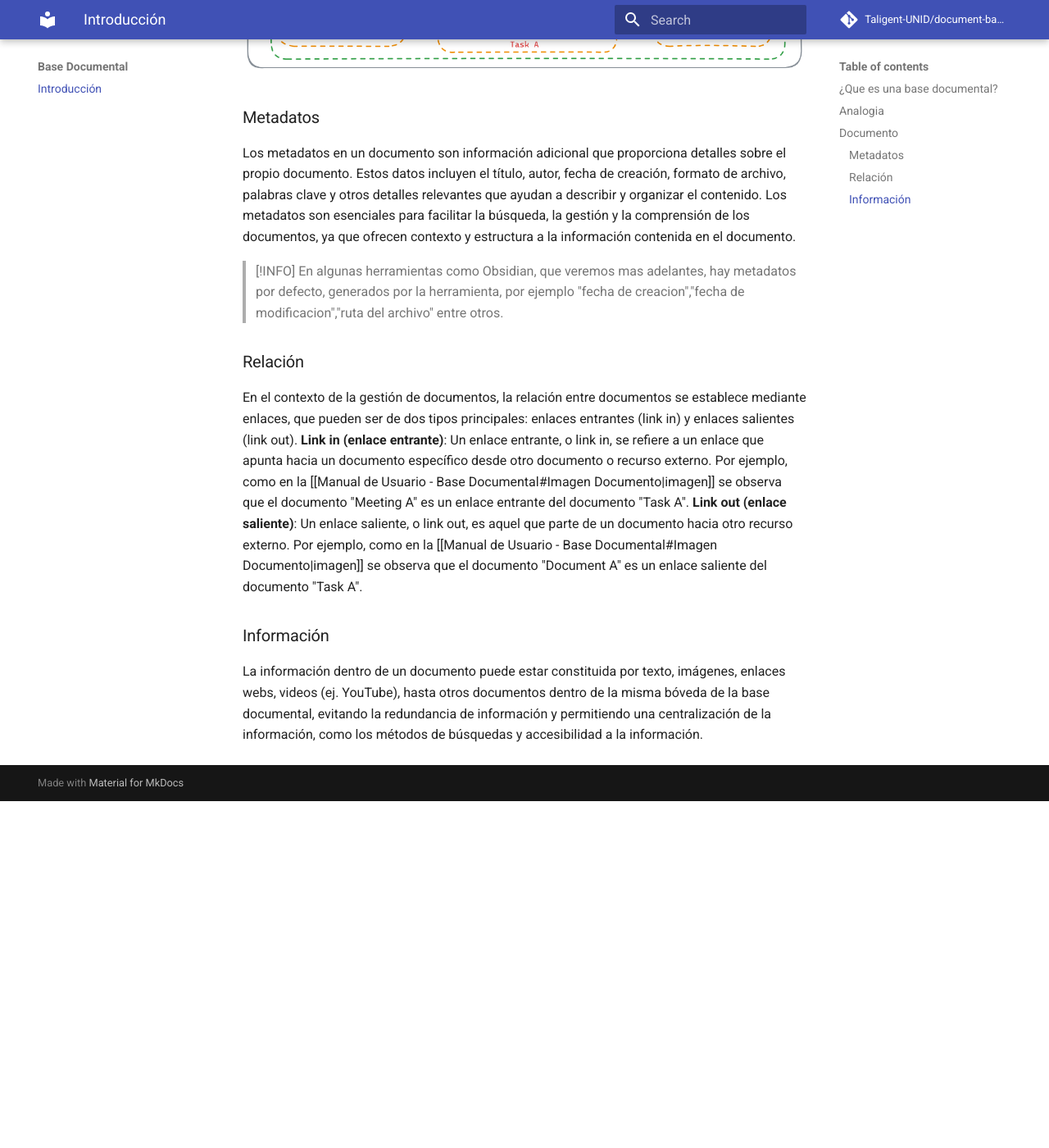
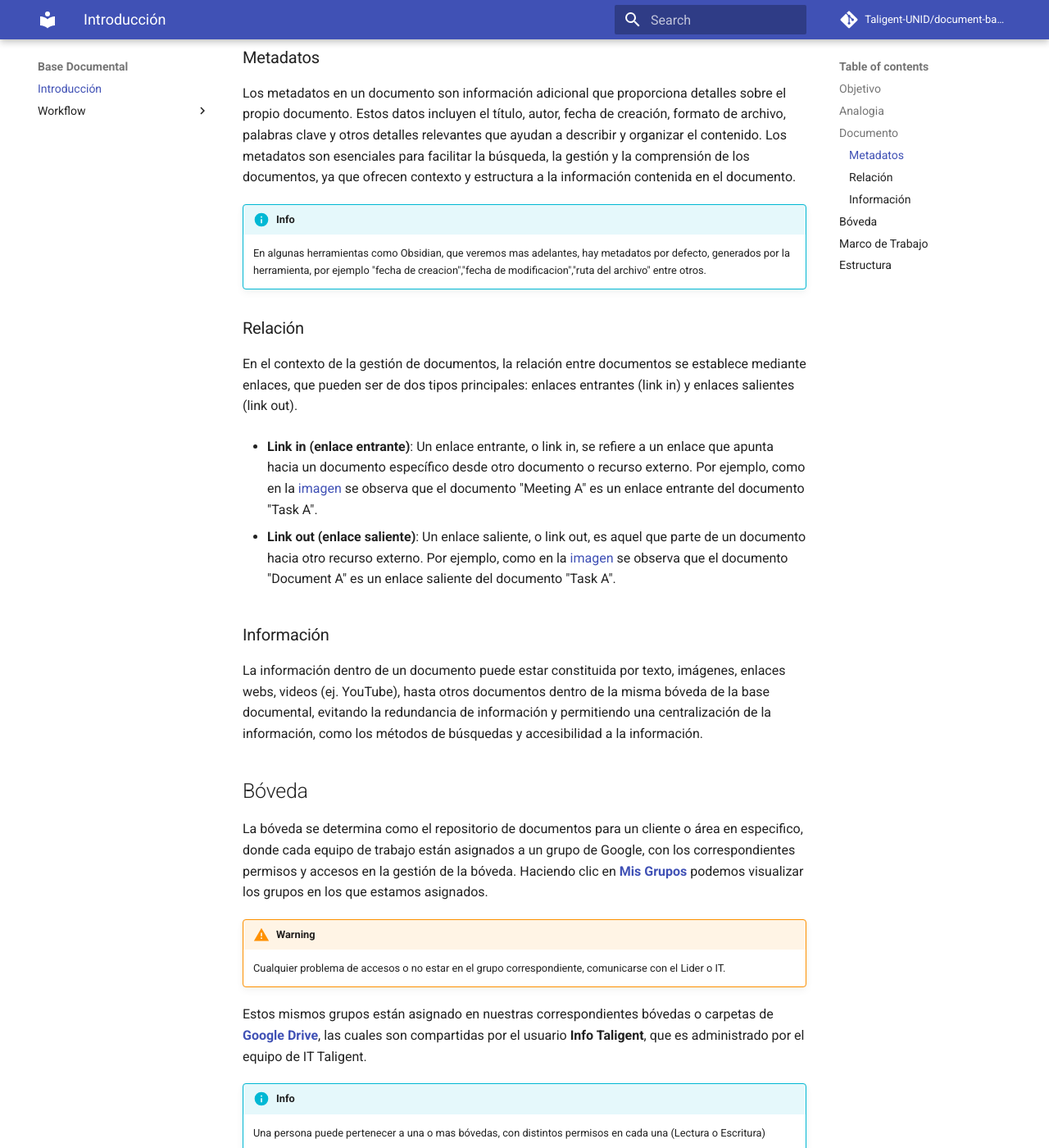
Before and after one commit to Taligent-UNID/document-base, an MkDocs documentation site: the page built from docs/index.md, in a window 1280 px wide and 1400 px high, scrolled down 1180 px. Shown: the whole window at 82% size. Built offline with MkDocs 1.6.1 and Material for MkDocs 9.7.7, drawn with Linux system fonts in a browser that asks for light colours; comment, search, counter and statistics services are not loaded; before the commit the page ends 2157 px from its top, so only the background shows below that; some of the changed text lies outside the part shown.

Commit message:
workflow base-documental

```diff
--- a/docs/index.md
+++ b/docs/index.md
@@ -1,21 +1,40 @@
 # Introducción
-## ¿Que es una base documental?
-La base documental tiene como propósito centralizar, organizar, acceder y buscar de una manera mas rápida y eficiente la información, facilitando la productividad de los equipos como la mejora continua de los proyectos.
+## Objetivo
+La base documental tiene como objetivo centralizar, organizar, catalogar y disponer de una manera mas rápida y eficiente la información, facilitando la productividad de los equipos como la mejora continua de los proyectos.
 ## Analogia
-Una base documental es lo mas cercano a una base de datos, pero esta misma almacena la información en archivos o documentos, normalmente en tipo de extensión [Markdown(.md)](https://www.markdownguide.org/) , logrando una forma de edición rápida y flexible.
+Una base documental es lo mas cercano a una base de datos, pero esta misma almacena la información en archivos o documentos, normalmente en tipo de extensión [Markdown(.md)](https://www.markdownguide.org/) , logrando una forma de edición mas rápida y flexible.
 ![base-documental-analogia](assets/images/base-documental-analogia.png)
 ## Documento
-Los documentos son la unidad mas chica de una base documental, y la mas esencial para poder trabajar con ellos utilizando tres características que pertenecen a cada documento.
+Los documentos son la unidad mas chica de una base documental, para poder trabajar con ellos utilizamos tres características que pertenecen a cada documento.
 ![base-documental-documento](assets/images/base-documental-documento.png)
 ### Metadatos
 Los metadatos en un documento son información adicional que proporciona detalles sobre el propio documento. Estos datos incluyen el título, autor, fecha de creación, formato de archivo, palabras clave y otros detalles relevantes que ayudan a describir y organizar el contenido. Los metadatos son esenciales para facilitar la búsqueda, la gestión y la comprensión de los documentos, ya que ofrecen contexto y estructura a la información contenida en el documento.
->[!INFO]
-> En algunas herramientas como Obsidian, que veremos mas adelantes, hay metadatos por defecto, generados por la herramienta, por ejemplo "fecha de creacion","fecha de modificacion","ruta del archivo" entre otros.
+!!! info
+    En algunas herramientas como Obsidian, que veremos mas adelantes, hay metadatos por defecto, generados por la herramienta, por ejemplo "fecha de creacion","fecha de modificacion","ruta del archivo" entre otros.
 ### Relación
 En el contexto de la gestión de documentos, la relación entre documentos se establece mediante enlaces, que pueden ser de dos tipos principales: enlaces entrantes (link in) y enlaces salientes (link out).
-**Link in (enlace entrante)**: Un enlace entrante, o link in, se refiere a un enlace que apunta hacia un documento específico desde otro documento o recurso externo.
-Por ejemplo, como en la [[Manual de Usuario - Base Documental#Imagen Documento|imagen]] se observa que el documento "Meeting A" es un enlace entrante del documento "Task A".
-**Link out (enlace saliente)**: Un enlace saliente, o link out, es aquel que parte de un documento hacia otro recurso externo.
-Por ejemplo, como en la [[Manual de Usuario - Base Documental#Imagen Documento|imagen]] se observa que el documento "Document A" es un enlace saliente del documento "Task A".
+
+- **Link in (enlace entrante)**: Un enlace entrante, o link in, se refiere a un enlace que apunta hacia un documento específico desde otro documento o recurso externo. Por ejemplo, como en la [imagen](assets/images/base-documental-documento.png) se observa que el documento "Meeting A" es un enlace entrante del documento "Task A".
+
+- **Link out (enlace saliente)**: Un enlace saliente, o link out, es aquel que parte de un documento hacia otro recurso externo. Por ejemplo, como en la [imagen](assets/images/base-documental-documento.png) se observa que el documento "Document A" es un enlace saliente del documento "Task A".
 ### Información
 La información dentro de un documento puede estar constituida por texto, imágenes, enlaces webs, videos (ej. YouTube), hasta otros documentos dentro de la misma bóveda de la base documental, evitando la redundancia de información y permitiendo una centralización de la información, como los métodos de búsquedas y accesibilidad a la información.
+## Bóveda
+La bóveda se determina como el repositorio de documentos para un cliente o área en especifico, donde cada equipo de trabajo están asignados a un grupo de Google, con los correspondientes permisos y accesos en la gestión de la bóveda.
+Haciendo clic en  **[Mis Grupos](https://groups.google.com/my-groups)** podemos visualizar los grupos en los que estamos asignados.
+!!! warning
+    Cualquier problema de accesos o no estar en el grupo correspondiente, comunicarse con el Lider o IT.
+
+Estos mismos grupos están asignado en nuestras correspondientes bóvedas o carpetas de **[Google Drive](https://drive.google.com/drive/u/0/shared-with-me?q=type:folder%20owner:info%40taligent.com.ar**)**, las cuales son compartidas por el usuario **Info Taligent**, que es administrado por el equipo de IT Taligent.
+
+!!! info
+    Una persona puede pertenecer a una o mas bóvedas, con distintos permisos en cada una (Lectura o Escritura)
+## Marco de Trabajo
+En nuestro marco de trabajo de la Base Documental utilizaremos la herramienta [Obsidian](https://obsidian.md/), que nos permite trabajar localmente con archivos Markdown y poder editar, buscar y catalogar de forma practica los documentos que vayamos gestionando en nuestra bóveda.
+## Estructura
+La estructura de carpetas de la bóveda se define bajo cada uno de los tipos de documentos que son necesarios en toda gestión de proyectos dentro de una base documental.
+![estructura](assets/images/base-documental-estructura.png)
+
+Para determinar el uso de cada uno de los distintos tipos de documentos, se necesita comprender un flujo de trabajo dentro de la base documental.
+
+[Flujo de Trabajo](workflow/index.md)
--- a/mkdocs.yml
+++ b/mkdocs.yml
@@ -6,3 +6,8 @@
 
 theme:
   name: material
+
+markdown_extensions:
+  - admonition
+  - pymdownx.details
+  - pymdownx.superfences
```
Also changed, not shown: docs/workflow/index.md (added, +20 -0 lines), docs/assets/images/base-documental-documento.png, docs/assets/images/base-documental-estructura.png (added), docs/assets/images/base-documental-workflow.png (added).
